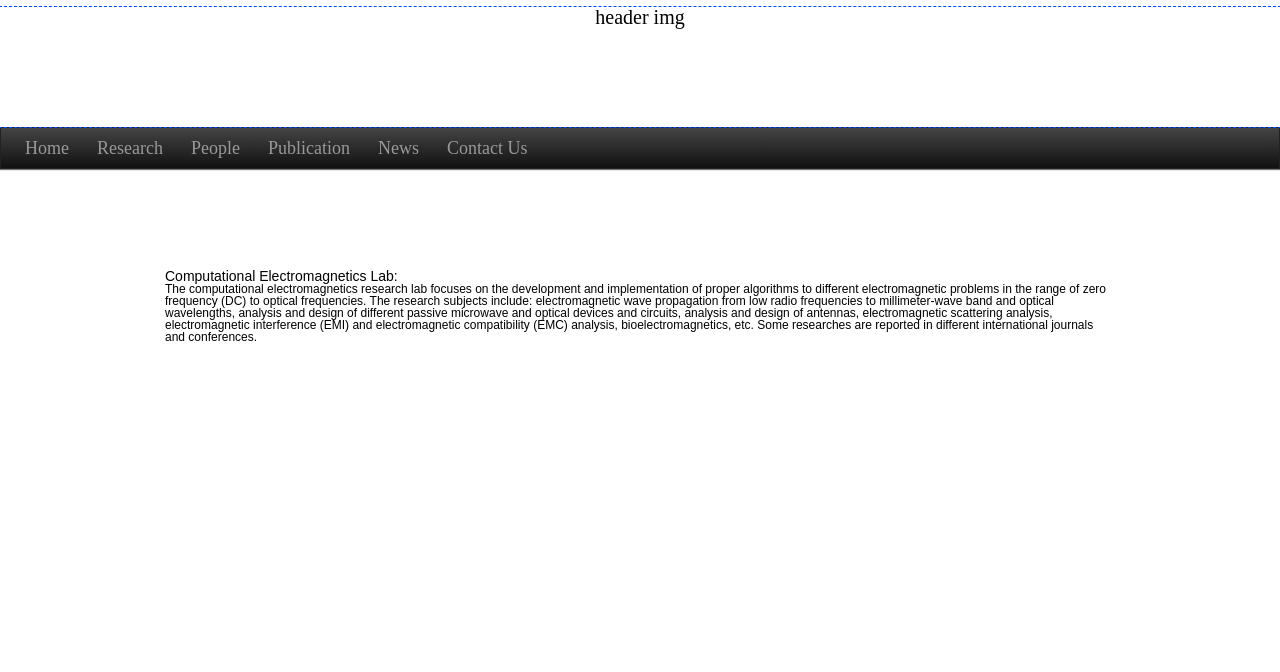
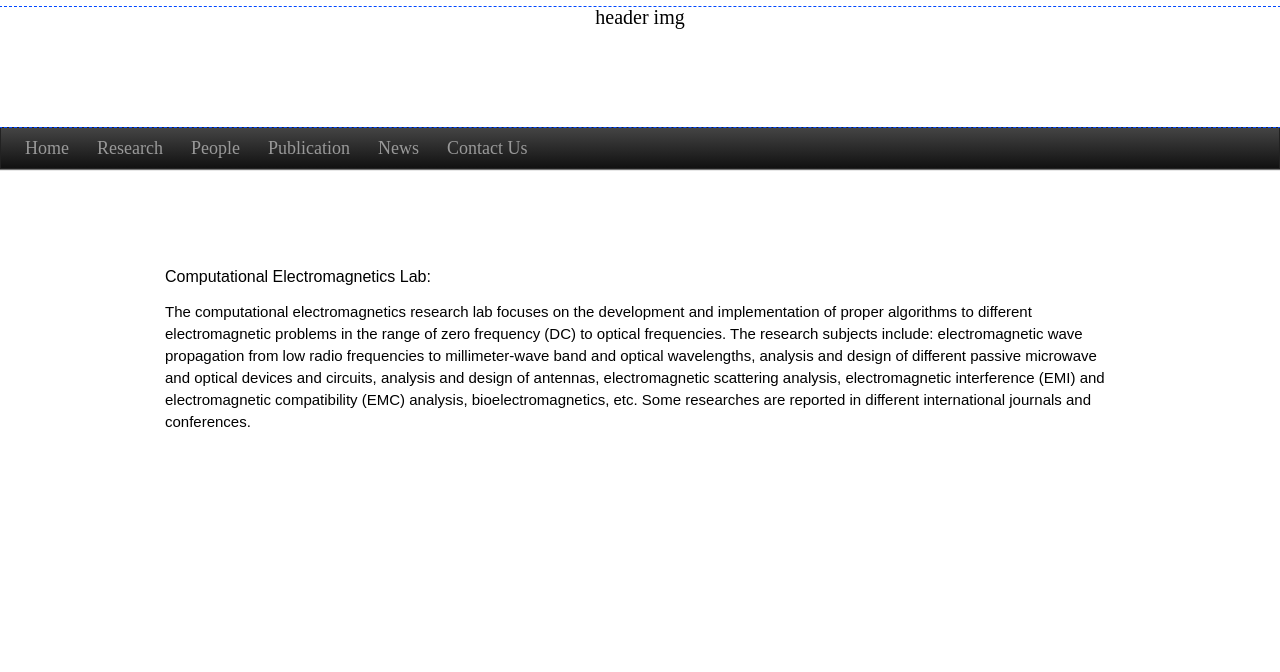
Before and after one commit to m-kafiyan/sharif-laboratory-, a plain HTML site: page lab/index.html in a window 1280 px wide. Drawn offline with Linux system fonts and the light colour scheme.

Commit message:
style update

```diff
--- a/lab/index.html
+++ b/lab/index.html
@@ -21,7 +21,10 @@
  				</menu>
  			</nav>
  		</header>
- 		<div class="main"><p><span>Computational Electromagnetics Lab:</span><br />
-			The computational electromagnetics research lab focuses on the development and implementation of proper algorithms to different electromagnetic problems in the range of zero frequency (DC) to optical frequencies. The research subjects include: electromagnetic wave propagation from low radio frequencies to millimeter-wave band and optical wavelengths, analysis and design of different passive microwave and optical devices and circuits, analysis and design of antennas, electromagnetic scattering analysis, electromagnetic interference (EMI) and electromagnetic compatibility (EMC) analysis, bioelectromagnetics, etc. Some researches are reported in different international journals and conferences.</p></div>
+ 		<div class="main">
+ 			<h2>Computational Electromagnetics Lab:</h2><br />
+ 			<p>
+			The computational electromagnetics research lab focuses on the development and implementation of proper algorithms to different electromagnetic problems in the range of zero frequency (DC) to optical frequencies. The research subjects include: electromagnetic wave propagation from low radio frequencies to millimeter-wave band and optical wavelengths, analysis and design of different passive microwave and optical devices and circuits, analysis and design of antennas, electromagnetic scattering analysis, electromagnetic interference (EMI) and electromagnetic compatibility (EMC) analysis, bioelectromagnetics, etc. Some researches are reported in different international journals and conferences.</p>
+		</div>
  	</div>
  </body>
--- a/lab/sass/screen.scss
+++ b/lab/sass/screen.scss
@@ -22,6 +22,7 @@ body{
 			border 			: 1px solid #222;
 			background-image: linear-gradient(#444, #111);
 			box-shadow 		: 0 1px 1px #777;
+			top: 0;
 			.menu{
 				list-style-type: none;
 				li{
@@ -41,19 +42,21 @@ body{
 			}
 			}
 		.main{
-			span{
-				font-size: 14px;
+			h2{
+				font-size: 16px;
+				font-style: bold;
 			}
 			p{
-				font-size: 12px;
+				font-size: 15px;
+				line-height: 22px;
 			}
 			color:#000;
 			font-family: arial;
 			width: 950px;
-			min-height: 700px;
+			min-height: 400px;
 			margin-left: auto;
 			margin-right: auto;
-			margin-top: 50px;
+			margin-top: 100px;
 		}
 		}
 	}
```
Also changed, not shown: lab/stylesheets/screen.css.
